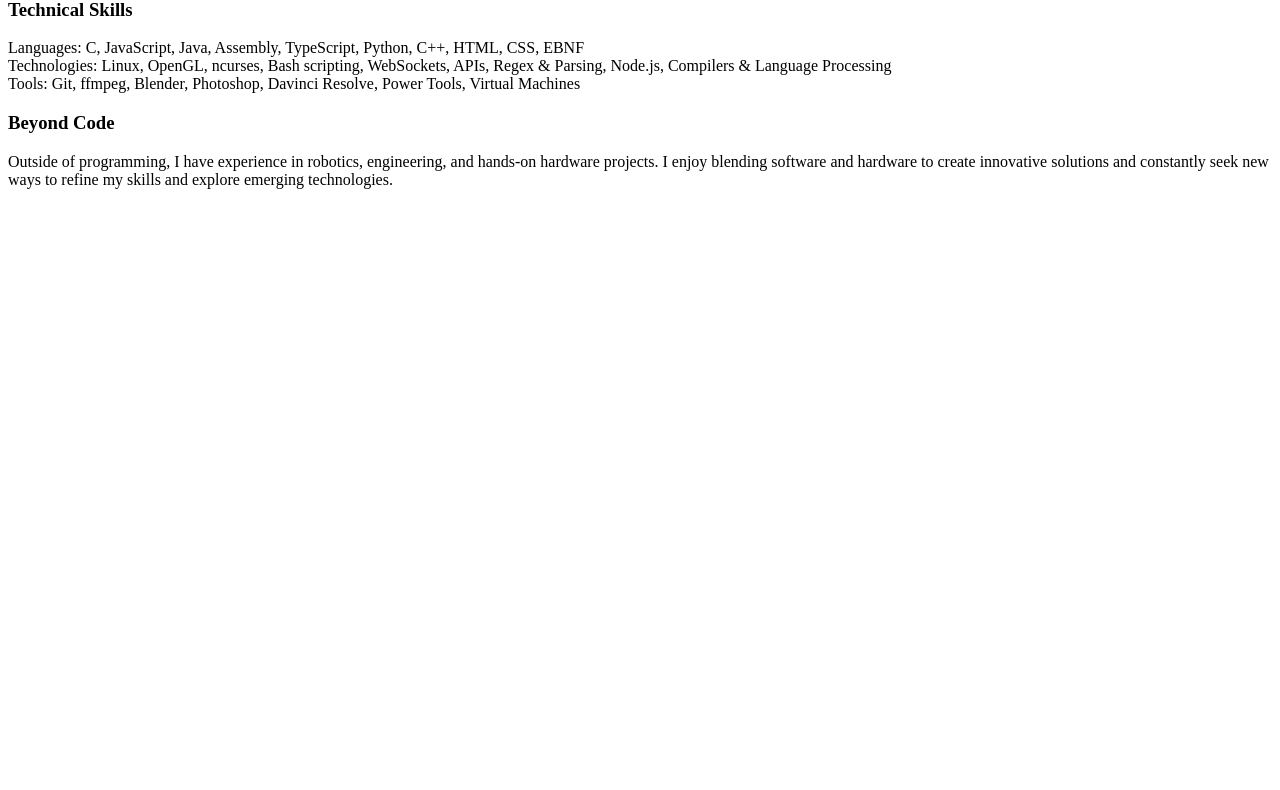
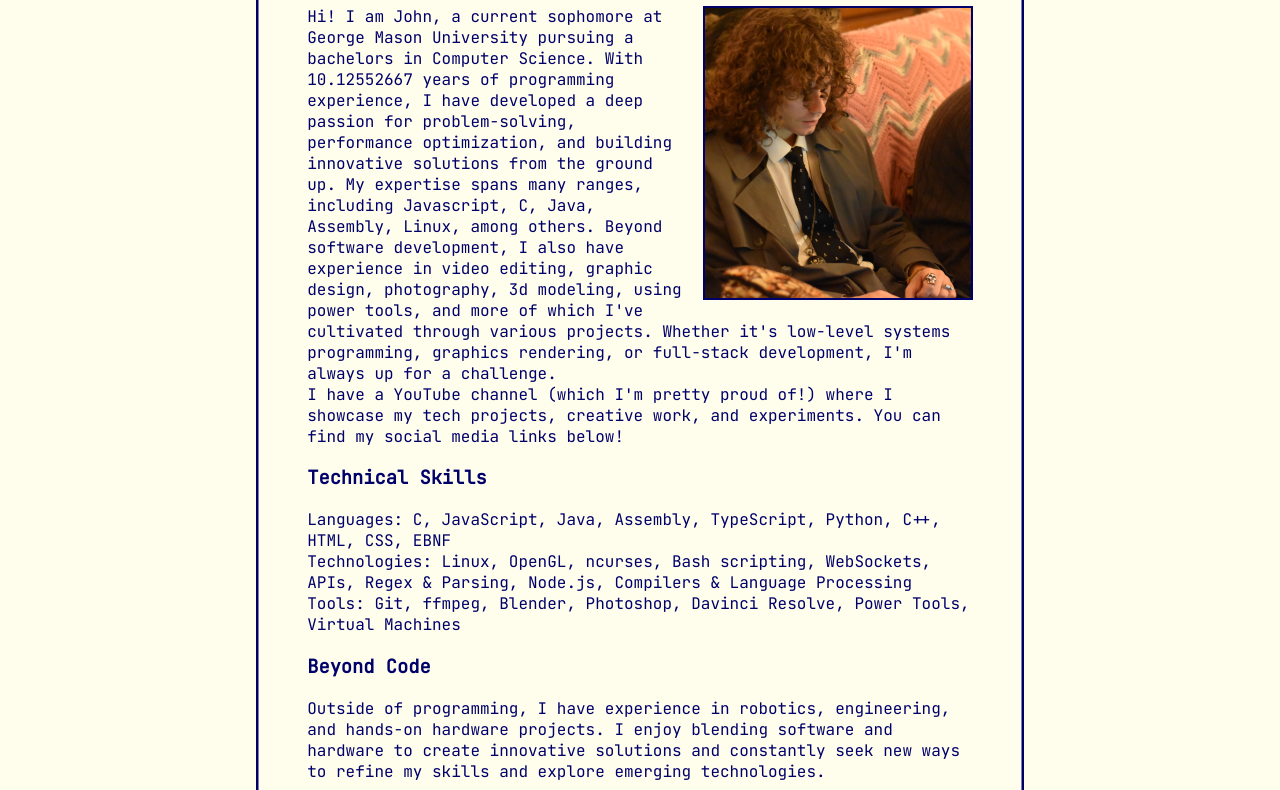
Before and after one commit to johndoesstuff/portfolio, a plain HTML site: page about.html in a window 1280 px wide. Shown: the part 190-980 px from the top of the page. Before the commit the page ends 800 px from the top, so only its background shows below. Drawn offline with Linux system fonts and the light colour scheme.

Commit message:
looking a little better i suppose

```diff
--- a/about.html
+++ b/about.html
@@ -4,13 +4,16 @@
 	<meta charset="UTF-8">
 	<meta name="viewport" content="width=device-width, initial-scale=1.0">
 	<meta http-equiv="X-UA-Compatible" content="ie=edge">
+	<link href="https://fonts.googleapis.com/css2?family=JetBrains+Mono:ital@0;1&display=swap" rel="stylesheet">
 	<title>About</title>
 	<link rel="stylesheet" href="about/style.css">
 </head>
 <body>
+	<div id="content-wrapper">
 		<div>
 			<h1>About</h1>
 		</div>
+		<img id="portrait-1" src="about/portrait_1.png">
 		<div>
 			<span>Hi! I am John, a current sophomore at George Mason University pursuing a bachelors in Computer Science. With </span>
 			<span id="programming-duration"></span>
@@ -28,6 +31,7 @@
 			<h3>Beyond Code</h3>
 			<span>Outside of programming, I have experience in robotics, engineering, and hands-on hardware projects. I enjoy blending software and hardware to create innovative solutions and constantly seek new ways to refine my skills and explore emerging technologies.</span>
 		</div>
+	</div>
 	<script src="about/script.js"></script>
 </body>
 </html>
--- a/about/style.css
+++ b/about/style.css
@@ -0,0 +1,32 @@
+body {
+	font-family: "JetBrains Mono", serif;
+	margin: 0;
+	overflow-x: hidden;
+	color: #00006b;
+	background: #fffdeb;
+}
+
+#content-wrapper {
+	margin-left: 20vw;
+	margin-right: 20vw;
+	margin-top: 10vh;
+	margin-bottom: 10vh;
+	padding-top: 4vw;
+	padding-bottom: 4vw;
+	padding-left: 4vw;
+	padding-right: 4vw;
+	background: rgba(255, 253, 235, 0.9);
+	box-shadow: 0 0 0 2.5px #00006b inset;
+}
+
+h1 {
+	margin-top: 0;
+}
+
+#portrait-1 {
+	width: 40%;
+	float: right;
+	margin-left: 1vw;
+	margin-bottom: 1vw;
+	border: 2.5px solid #00006b;
+}
```
Also changed, not shown: about/portrait_1.png (added), 1 other file. Lines whose indentation alone changed are shown as unchanged.
